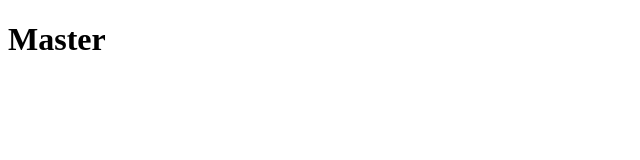
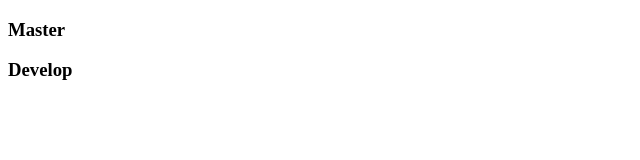
Before and after one commit to Manudev396/demo, a plain HTML site: page index.html in a window 1280 px wide. Shown: the whole page, without its empty margins (0-640 px from the left). Drawn offline with Linux system fonts and the light colour scheme.

Commit message:
develop commit

```diff
--- a/index.html
+++ b/index.html
@@ -7,6 +7,7 @@
     <title>Document</title>
 </head>
 <body>
-    <h1>Master</h1>
+    <h3>Master</h3>
+    <h3>Develop</h3>
 </body>
 </html>
```
